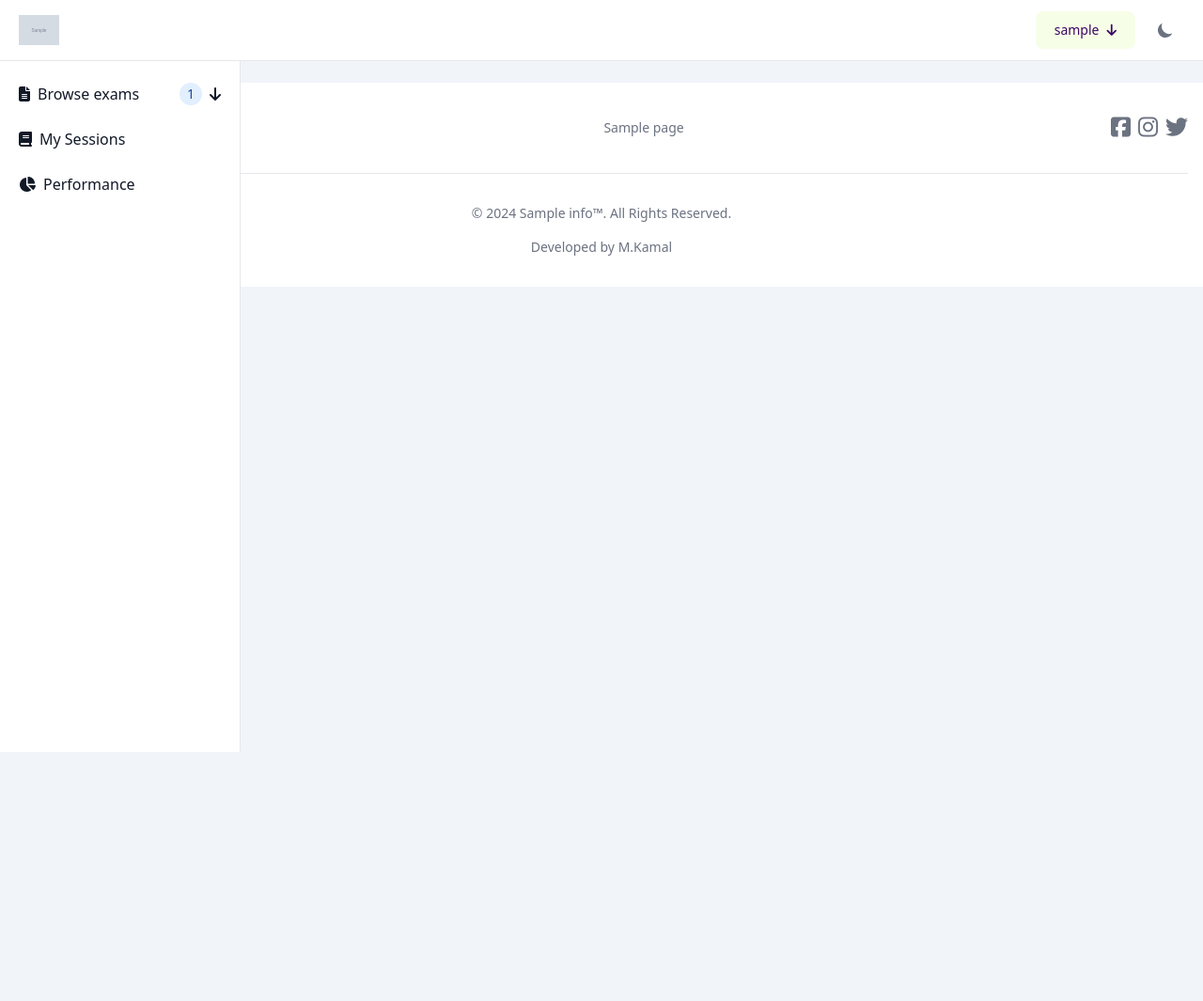
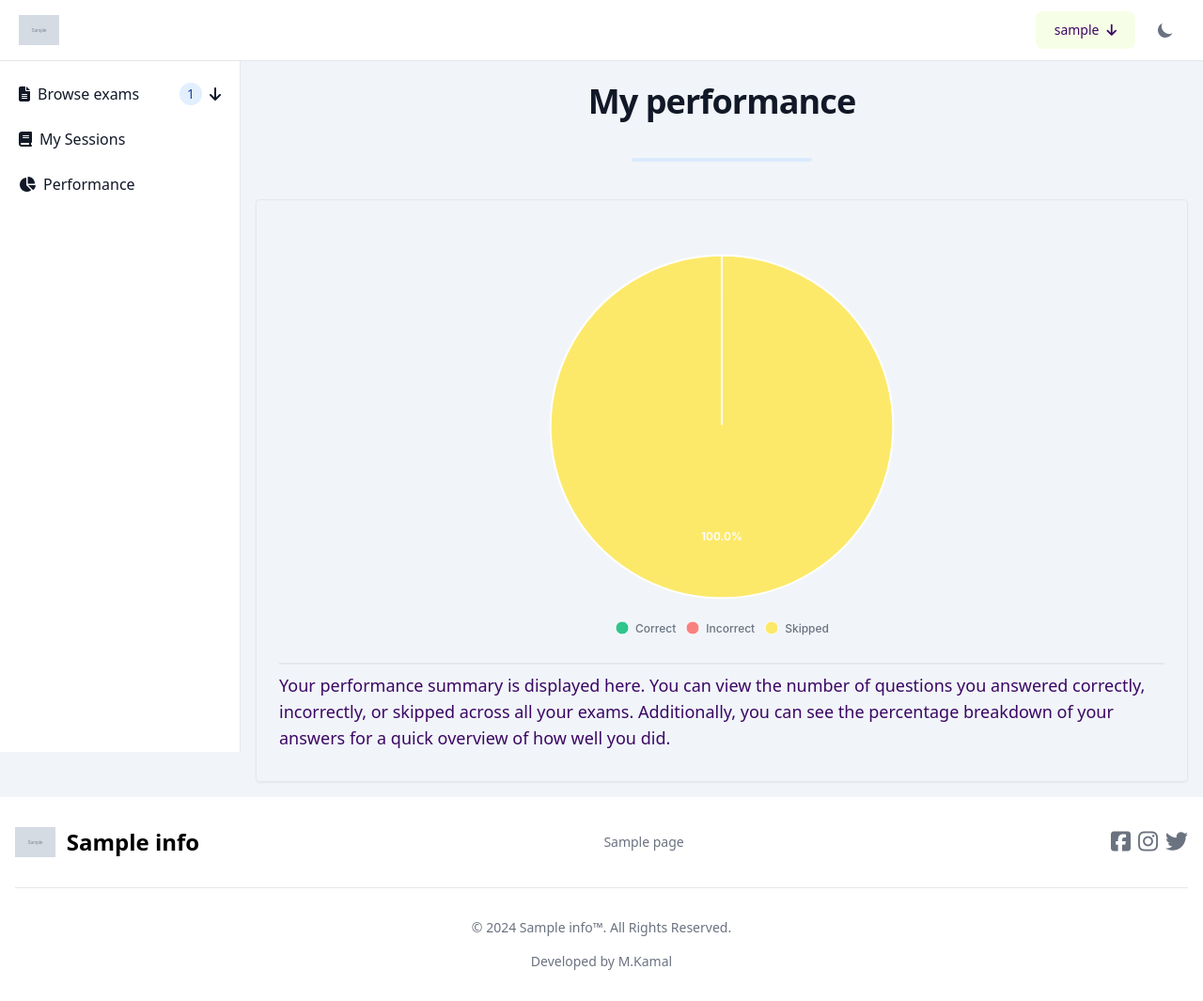
Before and after one commit to mookamal/SmartLearn, a Django app: page /e/performance/ in a window 1280 px wide. Shown: the whole page at 94% size. Before the commit the page ends 800 px from the top, so only its background shows below. Run offline with Django 5.2, Linux system fonts and the light colour scheme; a user stored in the database is signed in; tables that the repository leaves empty hold one stand-in row (values such as "Sample post"); grey boxes marked "Sample" are stand-in pictures; data that the repository does not hold is empty; some libraries are stand-ins or nearby versions.

Commit message:
add chart for performance page

```diff
--- a/exams/templates/exams/performance.html
+++ b/exams/templates/exams/performance.html
@@ -1,5 +1,5 @@
 {% extends "_base.html" %}
-
+{% load static %}
 {% block title %}My Performance{% endblock title %}
 
 {% block content %}
@@ -7,6 +7,84 @@
 {% include "exams/parts/navbar.html" %}
 {% include "exams/parts/sidebar.html" %}
 <div class="p-4 sm:ml-64 mt-14">
-
+    <h1 class="my-4 text-center text-2xl font-extrabold leading-none tracking-tight text-gray-900 md:text-3xl lg:text-4xl dark:text-white">
+        My performance
+    </h1>
+    <hr class="w-48 h-1 mx-auto my-4 bg-primary-100 border-0 rounded md:my-10 dark:bg-gray-700">
+    <div class="w-full border rounded shadow-sm dark:bg-gray-800 p-4 md:p-6">
+        <!-- Line Chart -->
+        <div class="py-6" id="performance-chart"></div>
+        <hr class="border">
+        <p class="py-2 text-purple-950 dark:text-white text-lg">
+            Your performance summary is displayed here. You can view the number of questions you answered correctly, incorrectly, or skipped across all your exams. Additionally, you can see the percentage breakdown of your answers for a quick overview of how well you did.
+        </p>
+    </div>
 </div>
 {% endblock content %}
+{% block js %}
+<script src="{% static "src/js/apexcharts.js" %}"></script>
+<script>
+const getChartOptions = () => {
+    return {
+      series: [{{percent_correct}}, {{percent_incorrect}}, {{percent_skipped}}],
+      colors: ["#31C48D", "#F98080", "#FCE96A"],
+      chart: {
+        height: 420,
+        width: "100%",
+        type: "pie",
+      },
+      stroke: {
+        colors: ["white"],
+        lineCap: "",
+      },
+      plotOptions: {
+        pie: {
+          labels: {
+            show: true,
+          },
+          size: "100%",
+          dataLabels: {
+            offset: -25
+          }
+        },
+      },
+      labels: ["Correct", "Incorrect", "Skipped"],
+      dataLabels: {
+        enabled: true,
+        style: {
+          fontFamily: "Inter, sans-serif",
+        },
+      },
+      legend: {
+        position: "bottom",
+        fontFamily: "Inter, sans-serif",
+      },
+      yaxis: {
+        labels: {
+          formatter: function (value) {
+            return value + "%"
+          },
+        },
+      },
+      xaxis: {
+        labels: {
+          formatter: function (value) {
+            return value  + "%"
+          },
+        },
+        axisTicks: {
+          show: false,
+        },
+        axisBorder: {
+          show: false,
+        },
+      },
+    }
+  }
+
+  if (document.getElementById("performance-chart") && typeof ApexCharts !== 'undefined') {
+    const chart = new ApexCharts(document.getElementById("performance-chart"), getChartOptions());
+    chart.render();
+  }
+</script>
+{% endblock js %}
--- a/exams/views.py
+++ b/exams/views.py
@@ -124,6 +124,13 @@ def performance(request):
     correct_count = Question.objects.correct_by_user(request.user).count()
     incorrect_count = Question.objects.incorrect_by_user(request.user).count()
     skipped_count = Question.objects.skipped_by_user(request.user).count()
+    # percent data
+    percent_correct = round(
+        correct_count / (correct_count + incorrect_count + skipped_count) * 100)
+    percent_incorrect = round(
+        incorrect_count / (correct_count + incorrect_count + skipped_count) * 100)
+    percent_skipped = round(
+        skipped_count / (correct_count + incorrect_count + skipped_count) * 100)
     # Get only exams that the user has passed.
     exams = Exam.objects.select_related("category").filter(
         session__user=request.user, session__answer__isnull=False).distinct()
@@ -132,6 +139,9 @@ def performance(request):
         'incorrect_count': incorrect_count,
         'skipped_count': skipped_count,
         'exams': exams,
+        'percent_correct': percent_correct,
+        'percent_incorrect': percent_incorrect,
+        'percent_skipped': percent_skipped,
     }
     return render(request, "exams/performance.html", context)
 
```
